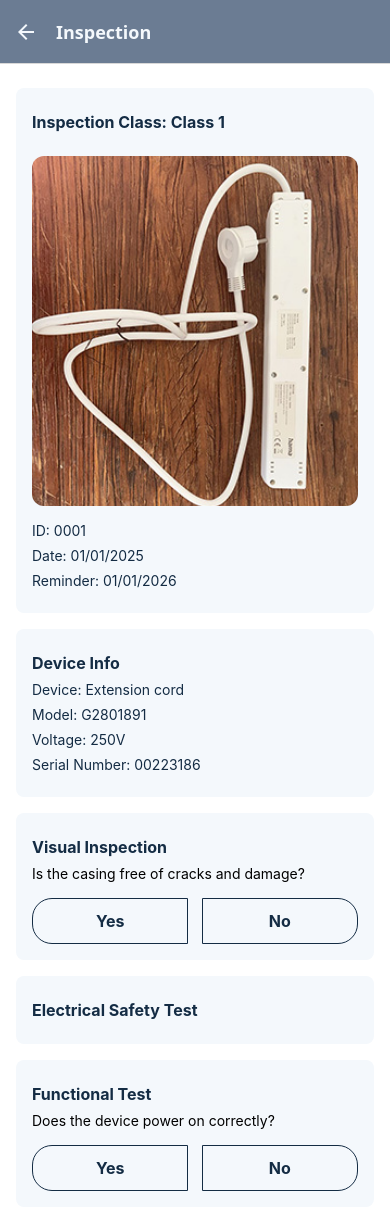
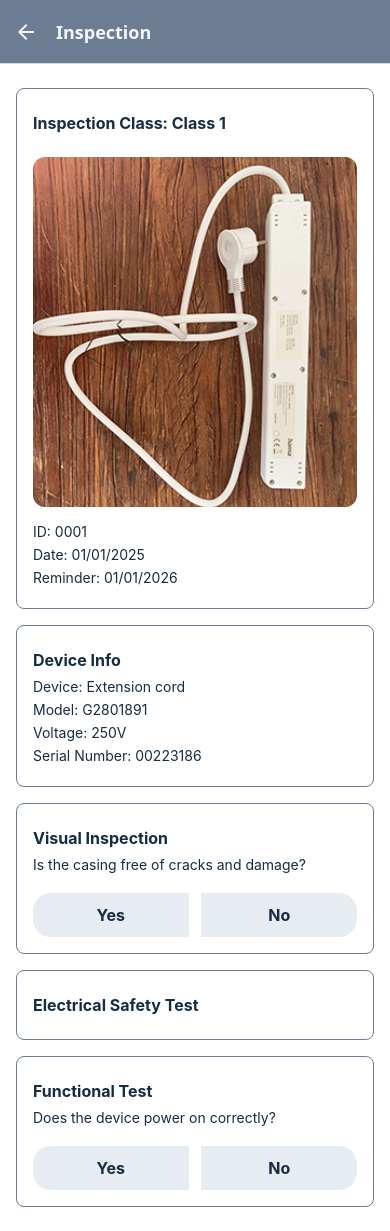
Before and after one commit to mdisumma/neumann-native, a React Native app: screen /Inspection in a window 390 px wide. Built offline with nearby package versions, Linux system fonts and the light colour scheme.

Commit message:
feat: implement Yes/No buttons for visual and functional inspection in InspectionScreen; enhance styles and layout

```diff
--- a/screens/InspectionScreen.tsx
+++ b/screens/InspectionScreen.tsx
@@ -1,5 +1,6 @@
 import { RootStackParamList } from "@/types/navigation";
 import { StackNavigationProp } from "@react-navigation/stack";
+import React, { useState } from "react";
 import {
   Image,
   ScrollView,
@@ -20,15 +21,19 @@ interface Props {
 }
 
 export default function InspectionScreen({ navigation }: Props) {
-  console.log("inspectionJSON:", JSON.stringify(inspectionJSON, null, 2));
+  // simple state for answers
+  const [visualAnswer, setVisualAnswer] = useState<"yes" | "no" | null>(null);
+  const [funcAnswer, setFuncAnswer] = useState<"yes" | "no" | null>(null);
+
   return (
     <ScrollView contentContainerStyle={styles.container}>
+      {/* Inspection info */}
       <View style={styles.responseBox}>
         <Text style={styles.sectionTitle}>
           Inspection Class: {inspectionJSON.inspection.inspection_class}
         </Text>
         <Image
-          source={require("../assets/images/test.jpg")} // your local image
+          source={require("../assets/images/test.jpg")}
           style={styles.image}
         />
         <Text style={styles.response}>
@@ -41,7 +46,8 @@ export default function InspectionScreen({ navigation }: Props) {
           Reminder: {inspectionJSON.inspection.reminder}
         </Text>
       </View>
-      {/* device info section */}
+
+      {/* Device info section */}
       <View style={styles.responseBox}>
         <Text style={styles.sectionTitle}>
           {inspectionJSON.device_info.section}
@@ -59,56 +65,107 @@ export default function InspectionScreen({ navigation }: Props) {
           Serial Number: {inspectionJSON.device_info.serial_number}
         </Text>
       </View>
-      {/* visual inspection section */}
+
+      {/* Visual inspection section */}
       <View style={styles.responseBox}>
         <Text style={styles.sectionTitle}>
           {inspectionJSON.visual_inspection.section}
         </Text>
         <View>
-          <Text>{inspectionJSON.visual_inspection.questions[0].name}</Text>
+          <Text style={styles.questionText}>
+            {inspectionJSON.visual_inspection.questions[0].name}
+          </Text>
           <View style={styles.buttonContainer}>
             <TouchableOpacity
-              style={styles.buttonSx}
-              onPress={() => console.log("Yes pressed")}
+              style={[
+                styles.button,
+                styles.buttonSx,
+                visualAnswer === "yes" && styles.selectedButton,
+              ]}
+              onPress={() => setVisualAnswer("yes")}
             >
-              <Text style={styles.buttonText}>Yes</Text>
+              <Text
+                style={[
+                  styles.buttonText,
+                  visualAnswer === "yes" && styles.selectedText,
+                ]}
+              >
+                Yes
+              </Text>
             </TouchableOpacity>
 
             <TouchableOpacity
-              style={styles.buttonDx}
-              onPress={() => console.log("No pressed")}
+              style={[
+                styles.button,
+                styles.buttonDx,
+                visualAnswer === "no" && styles.selectedButton,
+              ]}
+              onPress={() => setVisualAnswer("no")}
             >
-              <Text style={styles.buttonText}>No</Text>
+              <Text
+                style={[
+                  styles.buttonText,
+                  visualAnswer === "no" && styles.selectedText,
+                ]}
+              >
+                No
+              </Text>
             </TouchableOpacity>
           </View>
         </View>
       </View>
-      {/* Electrical Safety Test section */}
+
+      {/* Electrical Safety Test section (unchanged) */}
       <View style={styles.responseBox}>
         <Text style={styles.sectionTitle}>
           {inspectionJSON.electrical_safety.section}
         </Text>
       </View>
+
       {/* Functional test section */}
       <View style={styles.responseBox}>
         <Text style={styles.sectionTitle}>
           {inspectionJSON.functional_test.section}
         </Text>
         <View>
-          <Text>{inspectionJSON.functional_test.questions[0].name}</Text>
+          <Text style={styles.questionText}>
+            {inspectionJSON.functional_test.questions[0].name}
+          </Text>
           <View style={styles.buttonContainer}>
             <TouchableOpacity
-              style={styles.buttonSx}
-              onPress={() => console.log("Yes pressed")}
+              style={[
+                styles.button,
+                styles.buttonSx,
+                funcAnswer === "yes" && styles.selectedButton,
+              ]}
+              onPress={() => setFuncAnswer("yes")}
             >
-              <Text style={styles.buttonText}>Yes</Text>
+              <Text
+                style={[
+                  styles.buttonText,
+                  funcAnswer === "yes" && styles.selectedText,
+                ]}
+              >
+                Yes
+              </Text>
             </TouchableOpacity>
 
             <TouchableOpacity
-              style={styles.buttonDx}
-              onPress={() => console.log("No pressed")}
+              style={[
+                styles.button,
+                styles.buttonDx,
+                funcAnswer === "no" && styles.selectedButton,
+              ]}
+              onPress={() => setFuncAnswer("no")}
             >
-              <Text style={styles.buttonText}>No</Text>
+              <Text
+                style={[
+                  styles.buttonText,
+                  funcAnswer === "no" && styles.selectedText,
+                ]}
+              >
+                No
+              </Text>
             </TouchableOpacity>
           </View>
         </View>
@@ -125,61 +182,66 @@ const styles = StyleSheet.create({
     padding: 16,
     backgroundColor: "#fff",
   },
-
-  image: { width: "100%", height: 350, borderRadius: 12, marginVertical: 16 },
+  image: {
+    width: "100%",
+    height: 350,
+    borderRadius: 12,
+    marginVertical: 16,
+  },
   responseBox: {
-    marginTop: 8,
-    marginBottom: 8,
+    marginVertical: 8,
     padding: 16,
     borderRadius: 8,
-    backgroundColor: "#F4F8FC",
+    borderWidth: 1,
+    borderColor: "#6B7C93",
     width: "100%",
   },
   sectionTitle: {
     fontSize: 16,
     fontWeight: "bold",
-    marginTop: 8,
-    marginBottom: 8,
+    marginVertical: 8,
     color: "#142C44",
   },
   response: {
+    fontSize: 14,
+    color: "#142C44",
+    marginBottom: 6,
+  },
+  questionText: {
     fontSize: 14,
     color: "#142C44",
     marginBottom: 8,
   },
   buttonContainer: {
     flexDirection: "row",
-    justifyContent: "space-between", // space between the buttons
-    marginTop: 16,
-    width: "100%", // full width
+    justifyContent: "space-between",
+    marginTop: 12,
+    width: "100%",
+  },
+  button: {
+    width: "48%",
+    backgroundColor: "#E6ECF2", // neutral background
+    alignItems: "center",
+    paddingVertical: 12,
+    borderRadius: 18,
   },
   buttonSx: {
-    width: "48%", // roughly half of container width
-    backgroundColor: "#F4F8FC",
-    borderWidth: 1,
-    borderColor: "#142C44",
-    borderTopLeftRadius: 20,
-    borderBottomLeftRadius: 20,
     borderTopRightRadius: 0,
     borderBottomRightRadius: 0,
-    alignItems: "center", // center text horizontally
-    paddingVertical: 12, // vertical padding
   },
   buttonDx: {
-    width: "48%",
-    backgroundColor: "#F4F8FC",
-    borderWidth: 1,
-    borderColor: "#142C44",
     borderTopLeftRadius: 0,
     borderBottomLeftRadius: 0,
-    borderTopRightRadius: 20,
-    borderBottomRightRadius: 20,
-    alignItems: "center",
-    paddingVertical: 12,
   },
   buttonText: {
-    color: "#142C44",
+    color: "#142C44", // neutral text
     fontWeight: "bold",
     fontSize: 16,
   },
+  selectedButton: {
+    backgroundColor: "#142C44", // dark background when selected
+  },
+  selectedText: {
+    color: "#fff", // white text when selected
+  },
 });
```
